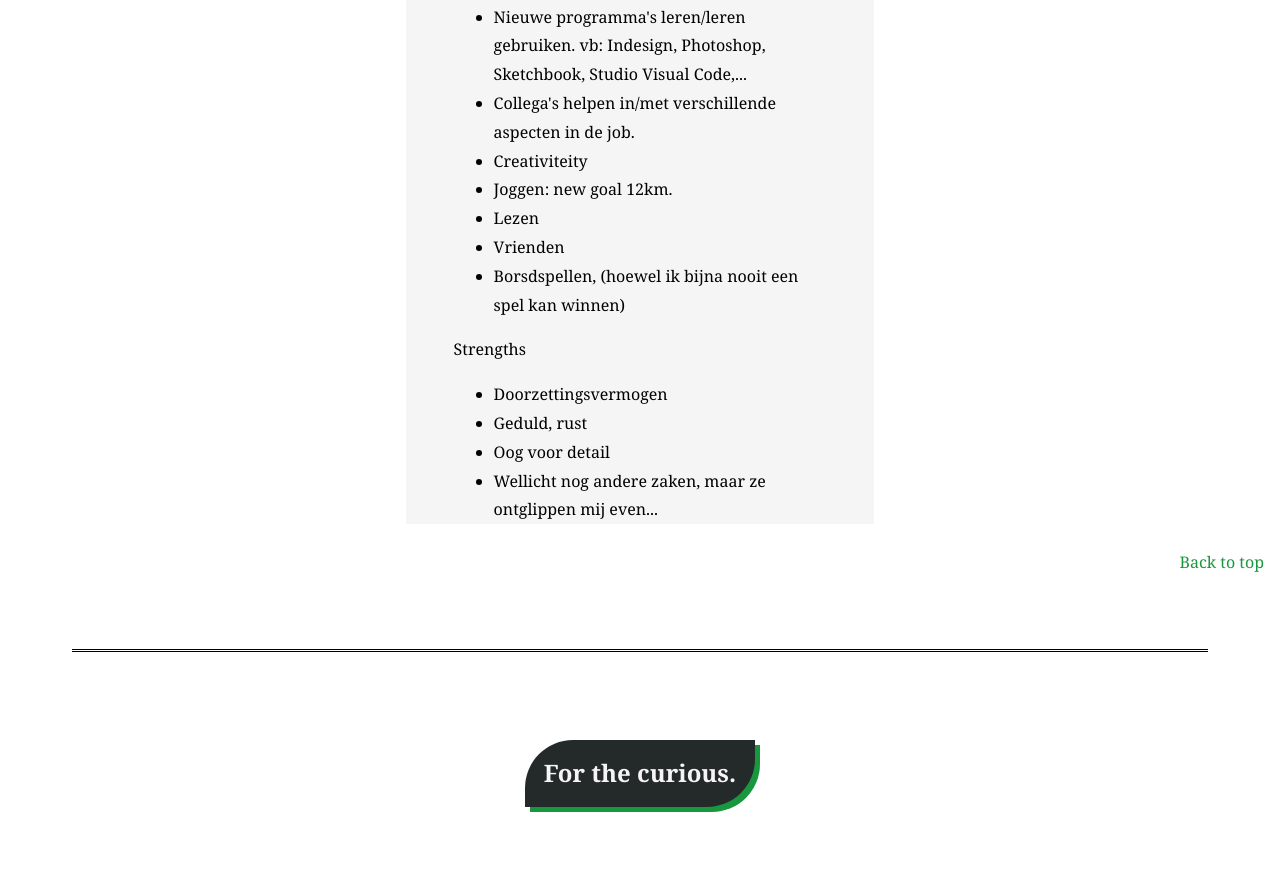
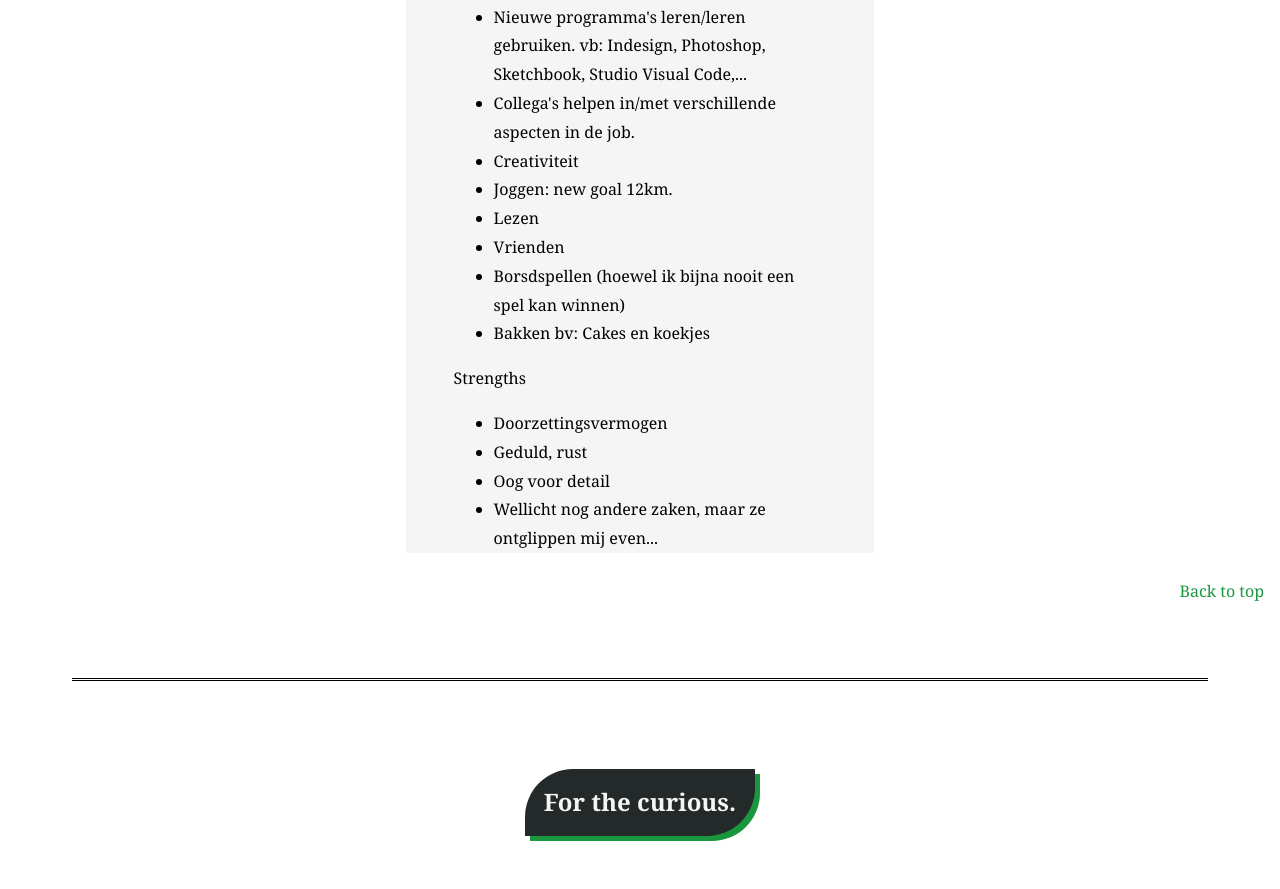
Before and after one commit to ClaesK37/Casey, a plain HTML site: page Index.html in a window 1280 px wide. Shown: the part 4129-5018 px from the top of the page. Drawn offline with Linux system fonts and the light colour scheme.

Commit message:
Update Index.html

```diff
--- a/Index.html
+++ b/Index.html
@@ -150,11 +150,12 @@
                                 <ul>
                                     <li>Nieuwe programma's leren/leren gebruiken. vb: Indesign, Photoshop, Sketchbook, Studio Visual Code,...</li>
                                     <li>Collega's helpen in/met verschillende aspecten in de job. </li>
-                                    <li>Creativiteity</li>
+                                    <li>Creativiteit</li>
                                     <li>Joggen: new goal 12km.</li>
                                     <li>Lezen</li>
                                     <li>Vrienden</li>
-                                    <li>Borsdspellen, (hoewel ik bijna nooit een spel kan winnen)</li>
+                                    <li>Borsdspellen (hoewel ik bijna nooit een spel kan winnen)</li>
+                                    <li>Bakken bv: Cakes en koekjes</li>
                                 </ul>
                             <p>Strengths</p>
                                 <ul>
```
